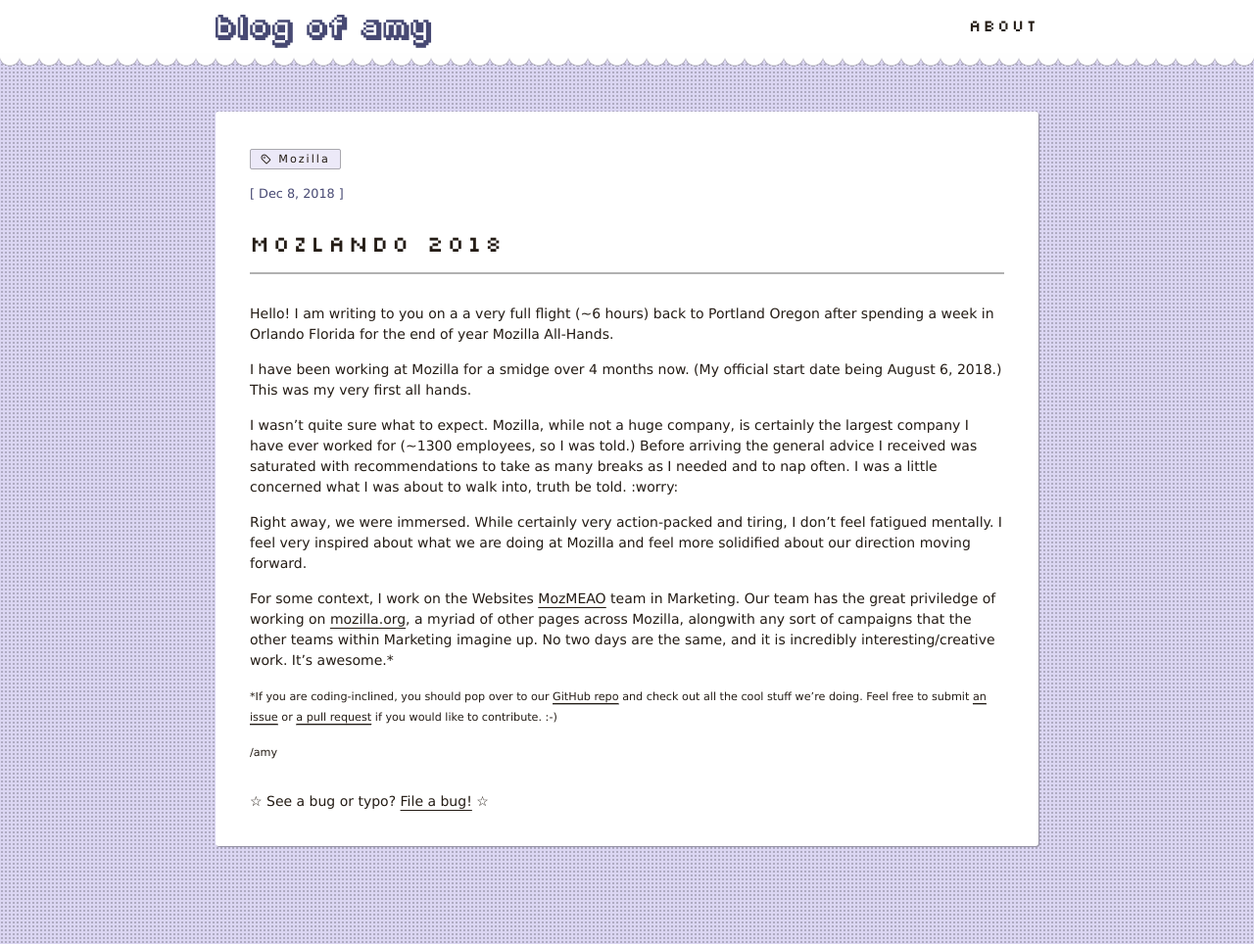
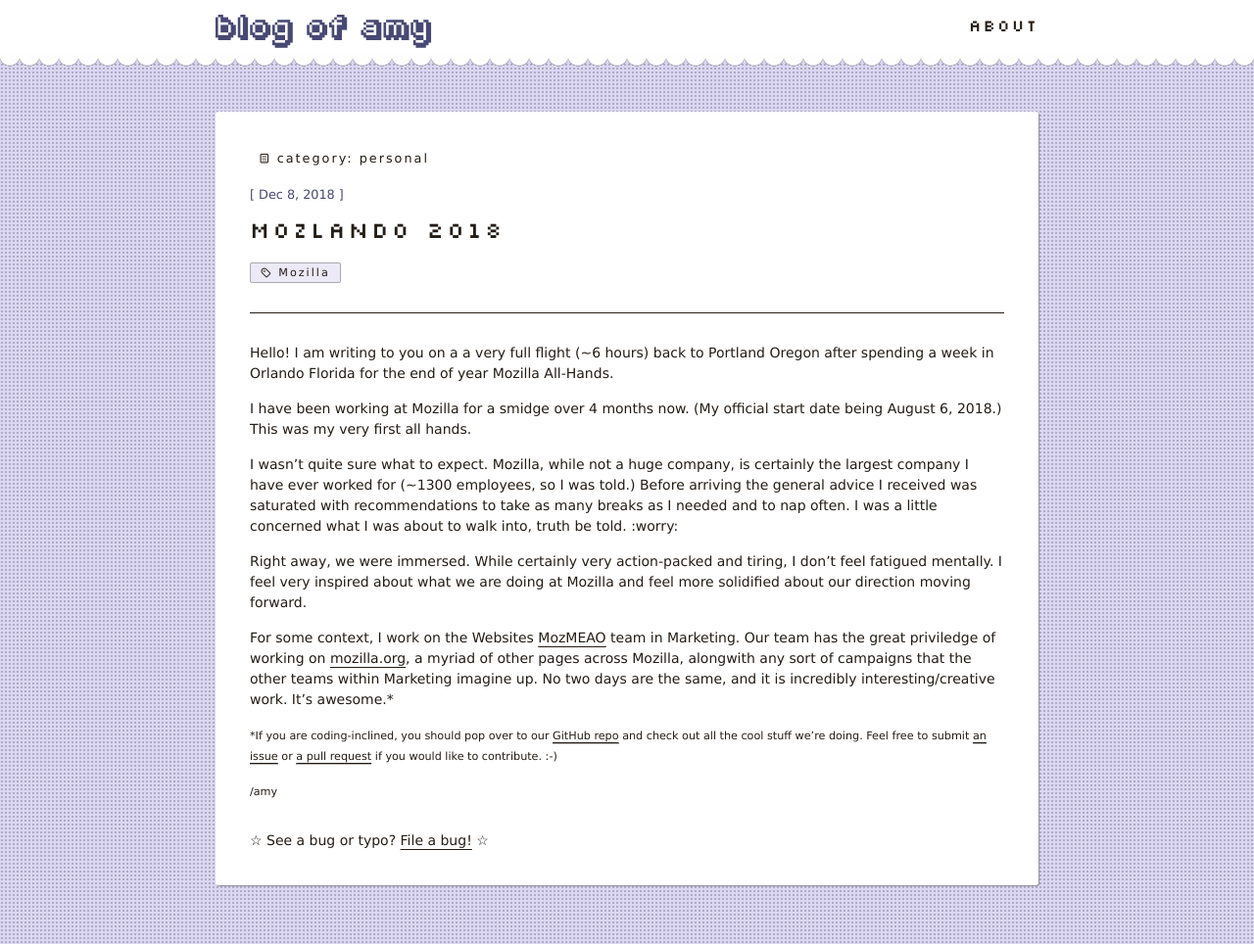
Before and after one commit to fu4303/portfolio-amychurchwell, a Jekyll site: the page built from personal/_posts/2018-12-08-mozlando2018.md, in a window 1280 px wide. Shown: the whole page at 98% size. Built offline with Jekyll 4.4.1, drawn with Linux system fonts in a browser that asks for light colours.

Commit message:
add collections for posts. japanese post WIP

```diff
--- a/_config.yml
+++ b/_config.yml
@@ -19,6 +19,11 @@
 plugins:
   - jekyll-feed
 
+collections:
+  japanese:
+    output: true
+
+
 header_pages:
   - about.md
 
--- a/_layouts/post.html
+++ b/_layouts/post.html
@@ -5,6 +5,21 @@
   <div class="container">
     <article>
       <header class="post-header">
+        {% if page.categories.size > 0 %}
+          <p class="post-category"><i class="sf sf--note"></i> category: {{ page.categories }}</p>
+        {% endif %}
+
+        {% if page.date %}
+        <p class="post-meta">
+          <time class="dt-published" datetime="{{ page.date | date_to_xmlschema }}" itemprop="datePublished">
+            {%- assign date_format = site.minima.date_format | default: "%b %-d, %Y" -%}
+            {{ page.date | date: date_format }}
+          </time>
+        </p>
+        {% endif %}
+
+        <h1 class="post-title p-name" itemprop="name headline">{{ page.title | escape }}</h1>
+
         {% if page.tags.size > 0 %}
           {% for tag in page.tags %}
             {% capture tag_name %}{{ tag }}{% endcapture %}
@@ -14,13 +29,7 @@
             </a>
           {% endfor %}
         {% endif %}
-        <p class="post-meta">
-          <time class="dt-published" datetime="{{ page.date | date_to_xmlschema }}" itemprop="datePublished">
-            {%- assign date_format = site.minima.date_format | default: "%b %-d, %Y" -%}
-            {{ page.date | date: date_format }}
-          </time>
-        </p>
-        <h1 class="post-title p-name" itemprop="name headline">{{ page.title | escape }}</h1>
+
         {%- if page.hero -%}
           <div class="post-hero"></div>
         {%- endif -%}
@@ -28,6 +37,17 @@
 
       <div class="post-content e-content" itemprop="articleBody">
         {{ content }}
+
+        {% if page.list %}
+        <ul>
+          {% for post in site.[page.list] %}
+          <li>
+            <a href="{{ post.url }}">{{ post.title }}</a>
+          </li>
+          {% endfor %}
+        </ul>
+        {% endif %}
+
         <small>/amy</small>
         <p class="bug-note">☆ See a bug or typo? <a href="https://github.com/amychurchwell/amychurchwell.com/issues/new">File a bug!</a> ☆</p>
       </div>
--- a/_sass/components/posts.scss
+++ b/_sass/components/posts.scss
@@ -59,6 +59,16 @@
     }
 }
 
+.post-category {
+    @include relative-font-size(0.8);
+    color: $text-color;
+    letter-spacing: 2px;
+    margin-right: $spacing-unit/3;
+    padding: 3px 10px;
+    text-decoration: none;
+    display: block;
+}
+
 .post-tag {
     @include relative-font-size(0.7);
     background: lighten($background-color, 5%);
@@ -89,13 +99,14 @@
 }
 
 .post-header {
+    padding-bottom: $spacing-unit;
     margin-bottom: $spacing-unit;
-    border-bottom: 2px solid rgba(126,126,126,.6);
+    border-bottom: 1px solid $text-color;
 }
 
 .post-title {
     @include relative-font-size(1.5);
-    display: inline-block;
+    display: block;
     font-family: $pixel-font;
     line-height: 1;
     text-transform: lowercase;
```
Also changed, not shown: _drafts/japanese/2020-11-28-travelers-class.md (deleted, +0 -11 lines), _japanese/travelers/test.md (added, +7 -0 lines), _layouts/home.html (+3 -4 lines), about.md (+1 -0 lines), personal/_posts/2020-12-2-travelers-class.md (added, +11 -0 lines), _japanese/travelers/accomodation.md (renamed from _drafts/japanese/2020-11-28-accomodation.md).
